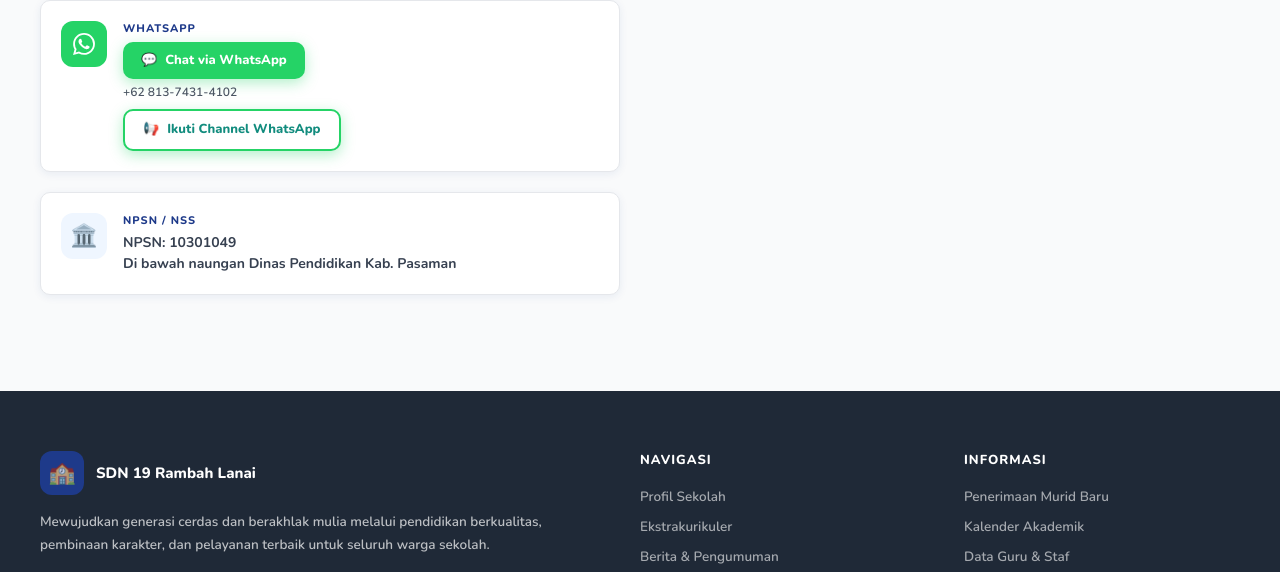
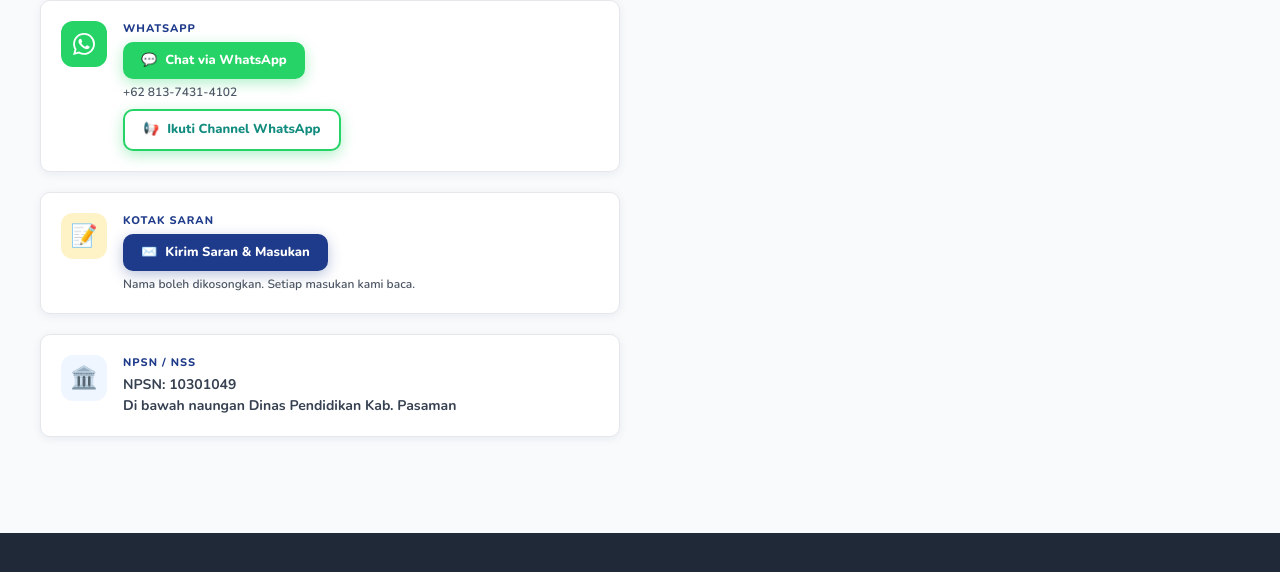
Before and after one commit to sdn19rambahlanai/sdn19rl, a plain HTML site: page index.html in a window 1280 px wide. Shown: the part 10485-11057 px from the top of the page. Drawn offline with nearby package versions, Linux system fonts and the light colour scheme.

Commit message:
Tambah Kotak Saran (Google Form) di Kontak dan footer
Co-Authored-By: Claude Sonnet 5.5 <noreply@anthropic.com>
Claude-Session: https://claude.ai/code/session_017jEAxHtH9zBXXUtnXgissX

```diff
--- a/index.html
+++ b/index.html
@@ -704,6 +704,8 @@
     text-decoration: none; transition: transform .2s, box-shadow .2s, background .2s;
   }
   .wa-channel-btn:hover { background: #1ebe5d; transform: translateY(-2px); box-shadow: 0 8px 20px rgba(37,211,102,.45); }
+  .wa-btn.saran { background: var(--blue); box-shadow: 0 4px 14px rgba(30,58,138,.3); }
+  .wa-btn.saran:hover { background: var(--blue-light); box-shadow: 0 8px 20px rgba(30,58,138,.4); transform: translateY(-2px); }
   .wa-btn.channel { margin-top: 8px; background: #fff; color: #128C7E; border: 2px solid #25D366; }
   .wa-btn.channel:hover { background: #ECFDF5; }
 
@@ -2106,6 +2108,18 @@
             </div>
           </div>
         </div>
+        <div class="kontak-item reveal" id="kotak-saran">
+          <div class="kontak-icon" style="background:#FEF3C7;">📝</div>
+          <div>
+            <div class="kontak-label">Kotak Saran</div>
+            <div class="kontak-value">
+              <a href="https://docs.google.com/forms/d/e/1FAIpQLSc00CXBNK4f_aNeYPZhaoYMNqFK-cJrBJunJSDrYEopJ4mMwQ/viewform" target="_blank" rel="noopener" class="wa-btn saran">
+                <span>✉️</span> Kirim Saran &amp; Masukan
+              </a>
+              <div style="font-size:12px;color:var(--gray-600);margin-top:4px;font-weight:600;">Nama boleh dikosongkan. Setiap masukan kami baca.</div>
+            </div>
+          </div>
+        </div>
         <div class="kontak-item reveal">
           <div class="kontak-icon">🏛️</div>
           <div>
@@ -2176,6 +2190,7 @@
         <li><a href="#berita">Berita & Pengumuman</a></li>
         <li><a href="#galeri">Galeri Kegiatan</a></li>
         <li><a href="#kontak">Kontak</a></li>
+        <li><a href="https://docs.google.com/forms/d/e/1FAIpQLSc00CXBNK4f_aNeYPZhaoYMNqFK-cJrBJunJSDrYEopJ4mMwQ/viewform" target="_blank" rel="noopener">Kotak Saran</a></li>
       </ul>
     </div>
     <div>
```
